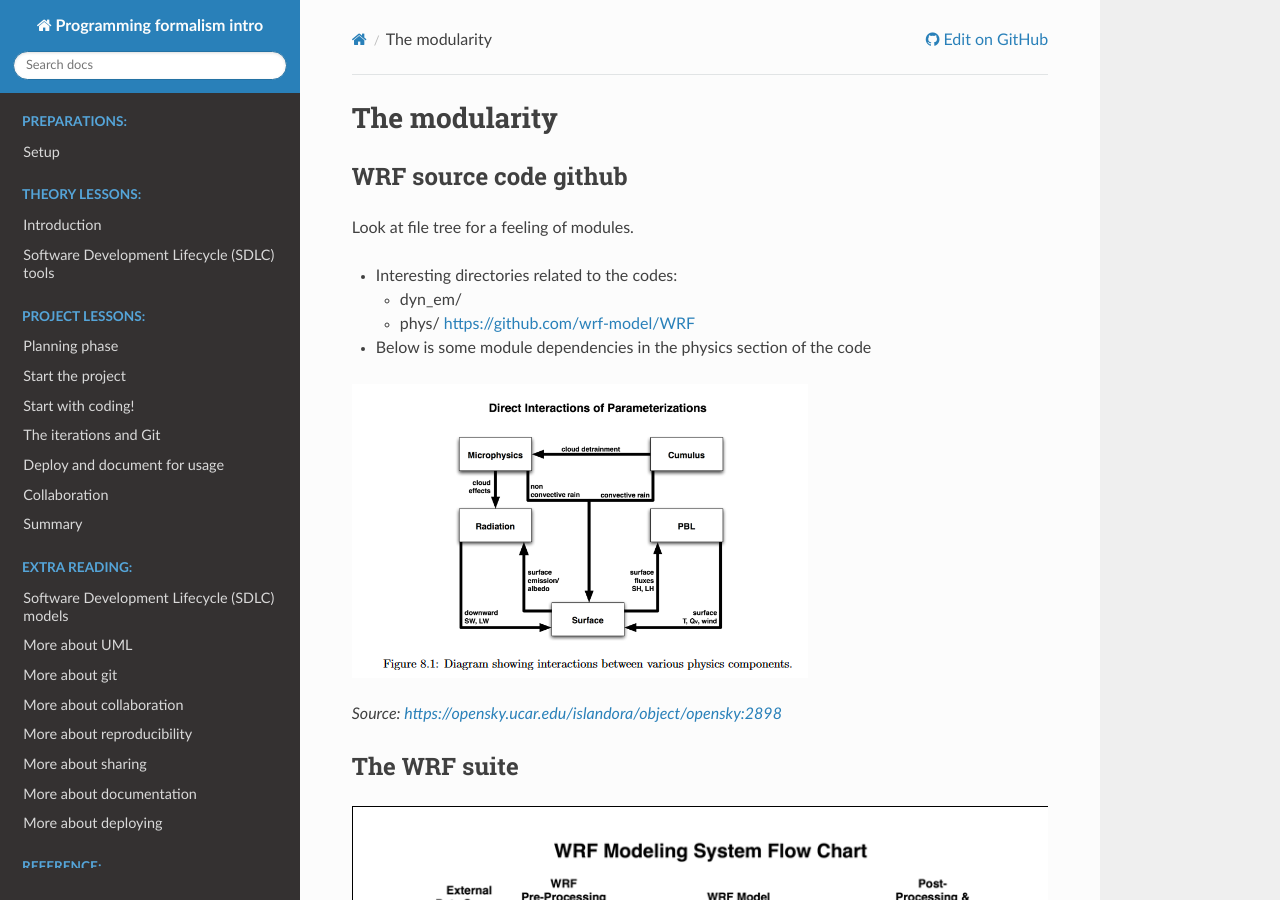
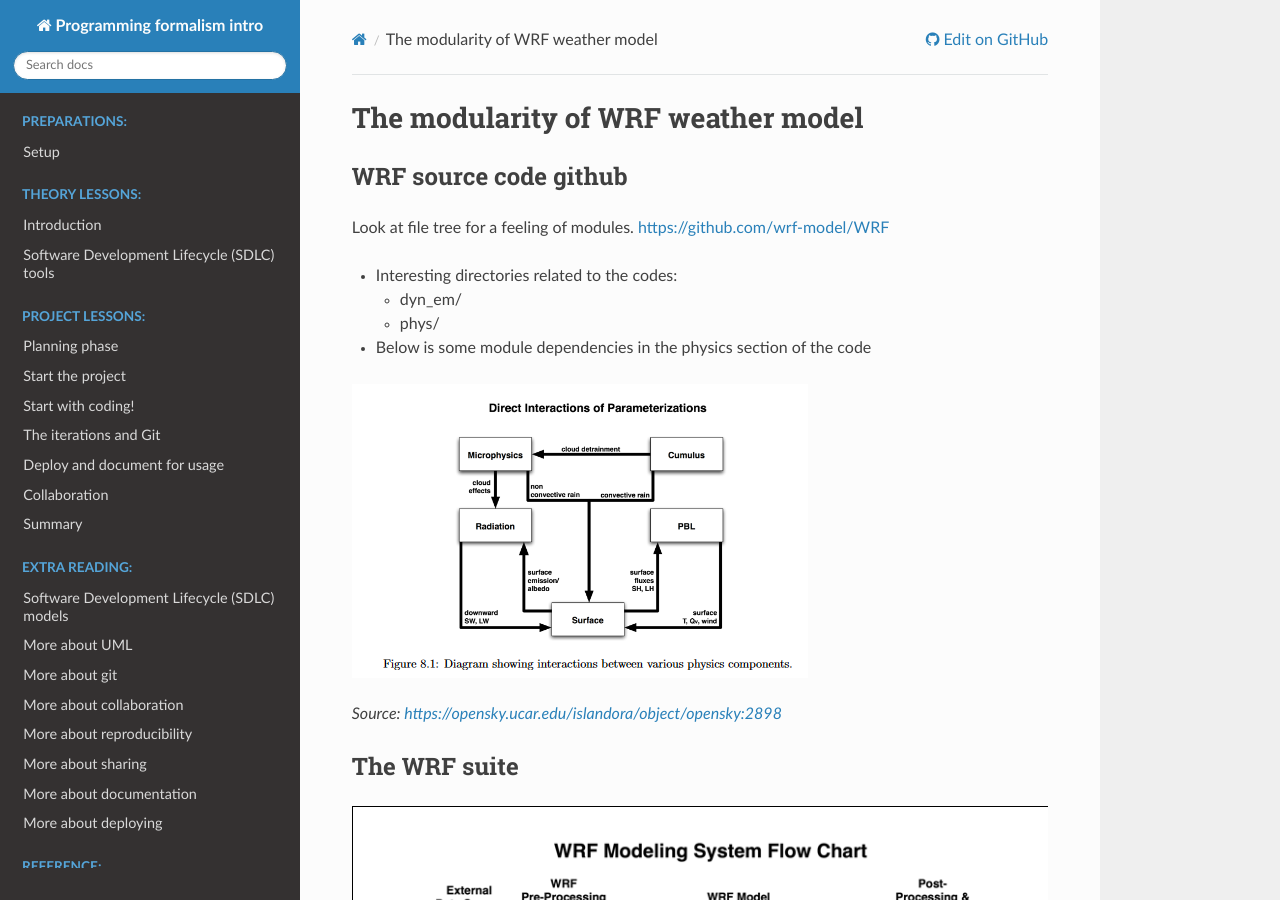
Before and after one commit to UPPMAX/programming_formalisms_intro, a Sphinx documentation site: the page built from doc/wrf-workflow.md, in a window 1280 px wide and 900 px high. Built offline with Sphinx 7.4.7 and the Read the Docs theme 2.0.0, drawn with Linux system fonts in a browser that asks for light colours; pages that are not in the unit, such as notebooks, are missing from menus.

Commit message:
Update wrf-workflow.md

```diff
--- a/doc/wrf-workflow.md
+++ b/doc/wrf-workflow.md
@@ -1,13 +1,13 @@
-# The modularity
+# The modularity of WRF weather model
+
 
 ## WRF source code github
 
-Look at file tree for a feeling of modules.
+Look at file tree for a feeling of modules. <https://github.com/wrf-model/WRF>
 
 - Interesting directories related to the codes:
     - dyn_em/
     - phys/
-<https://github.com/wrf-model/WRF>
 
 - Below is some module dependencies in the physics section of the code
 
```
